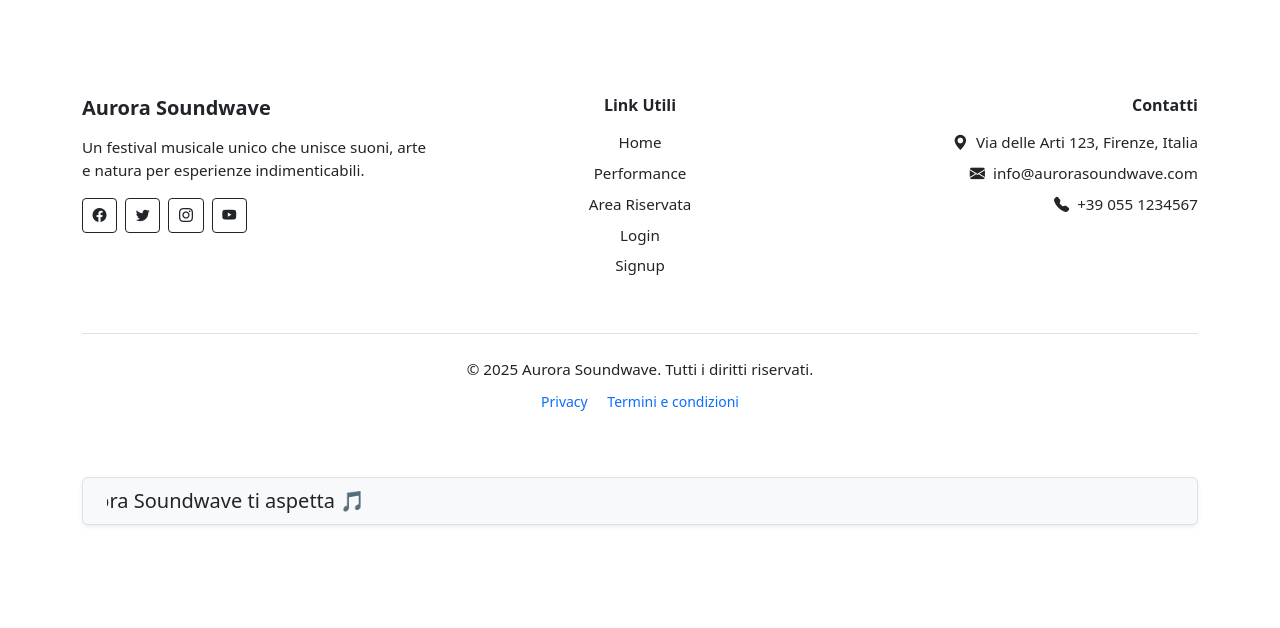
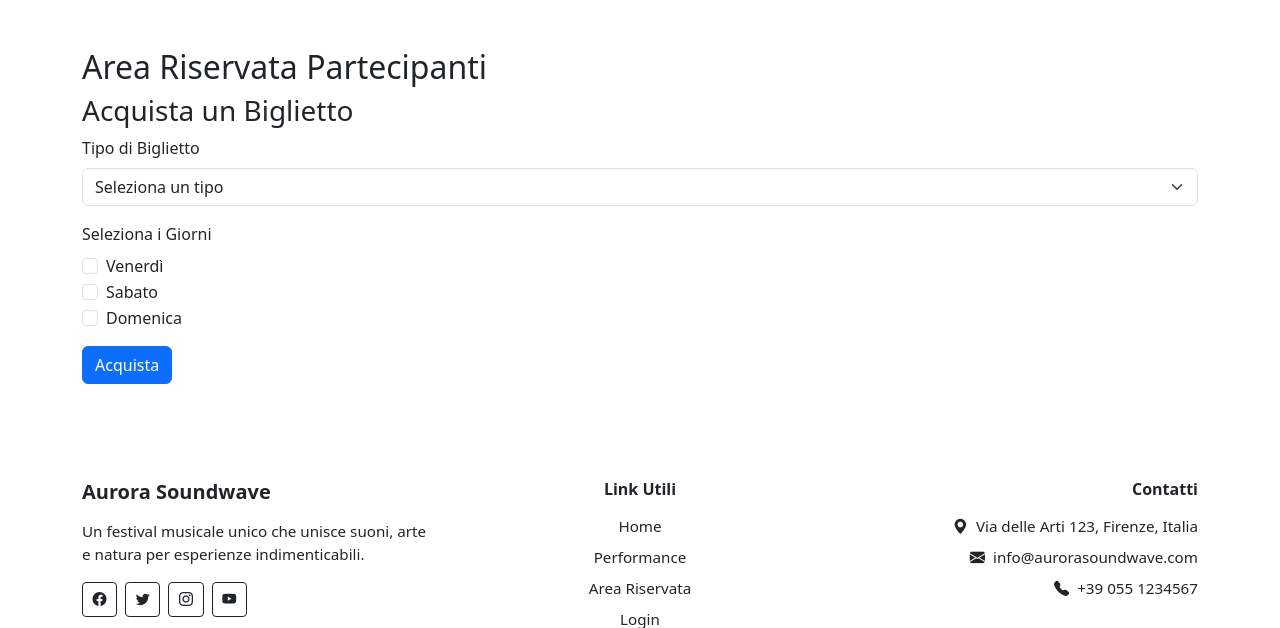
Before and after one commit to biancodavide3/festival, a Flask app: template src/templates/private/riservata_partecipanti.html in a window 1280 px wide. Shown: the part 56-684 px from the top of the page. Before the commit the page ends 581 px from the top, so only its background shows below. Run offline with Flask 3, Linux system fonts and the light colour scheme; the template is opened without the code that fills it, so the values that code supplies are empty.

Commit message:
implement riservata_partecipanti logic

```diff
--- a/src/dao/biglietti_dao.py
+++ b/src/dao/biglietti_dao.py
@@ -47,12 +47,13 @@ def get_biglietto_by_partecipante(id_partecipante):
         giorni = [r["giorno"] for r in righe if r["giorno"]]
 
         biglietto = {
-            "id": righe[0].get('id', ''),
+            "id": righe[0]["id"],
             "id_partecipante": righe[0]["id_partecipante"],
             "tipo": righe[0]["tipo"],
             "data_acquisto": righe[0]["data_acquisto"],
             "giorni": giorni
         }
+
         return biglietto
     except sqlite3.Error as e:
         logging.error(f"get_biglietto_by_partecipante: {e}")
--- a/src/templates/private/riservata_partecipanti.html
+++ b/src/templates/private/riservata_partecipanti.html
@@ -1,6 +1,4 @@
-{% extends "base.html" %} {% block title %}{{ user.nome }} {{ user.cognome }} |
-Aurora Soundwave{% endblock %}
-{% block content %}
+{% extends "base.html" %} {% block content %}
 <div
   id="flash-notifications"
   class="position-fixed top-0 start-50 translate-middle-x mt-3"
@@ -22,4 +20,93 @@ Aurora Soundwave{% endblock %}
   </div>
   {% endfor %} {% endif %} {% endwith %}
 </div>
+<div class="container mt-5">
+  <h2>Area Riservata Partecipanti</h2>
+
+  {% if biglietto %}
+  <h3>Dettagli Biglietto</h3>
+  <ul>
+    <li><strong>Tipo:</strong> {{ biglietto.tipo }}</li>
+    <li><strong>Data Acquisto:</strong> {{ biglietto.data_acquisto }}</li>
+    <li>
+      <strong>Giorni Validità:</strong>
+      <ul>
+        {% for giorno in biglietto.giorni %}
+        <li>{{ giorno }}</li>
+        {% endfor %}
+      </ul>
+    </li>
+  </ul>
+  {% else %}
+  <h3>Acquista un Biglietto</h3>
+  <form method="POST" action="{{ url_for('private.compra_biglietto') }}">
+    <div class="mb-3">
+      <label for="tipo" class="form-label">Tipo di Biglietto</label>
+      <select class="form-select" id="tipo" name="tipo" required>
+        <option value="" selected disabled>Seleziona un tipo</option>
+        <option value="Biglietto Giornaliero">Biglietto Giornaliero</option>
+        <option value="Pass 2 Giorni">Pass 2 Giorni</option>
+        <option value="Full Pass">Full Pass</option>
+      </select>
+    </div>
+
+    <div class="mb-3">
+      <label class="form-label">Seleziona i Giorni</label>
+      <div class="form-check">
+        <input
+          class="form-check-input"
+          type="checkbox"
+          name="giorni"
+          value="Venerdi"
+          id="venerdi"
+        />
+        <label class="form-check-label" for="venerdi">Venerdì</label>
+      </div>
+      <div class="form-check">
+        <input
+          class="form-check-input"
+          type="checkbox"
+          name="giorni"
+          value="Sabato"
+          id="sabato"
+        />
+        <label class="form-check-label" for="sabato">Sabato</label>
+      </div>
+      <div class="form-check">
+        <input
+          class="form-check-input"
+          type="checkbox"
+          name="giorni"
+          value="Domenica"
+          id="domenica"
+        />
+        <label class="form-check-label" for="domenica">Domenica</label>
+      </div>
+    </div>
+
+    <button type="submit" class="btn btn-primary">Acquista</button>
+  </form>
+
+  <script>
+    const tipoSelect = document.getElementById("tipo");
+    const giorniCheckboxes = document.querySelectorAll('input[name="giorni"]');
+
+    tipoSelect.addEventListener("change", () => {
+      const tipo = tipoSelect.value;
+
+      giorniCheckboxes.forEach((cb) => {
+        cb.checked = false;
+        cb.disabled = false;
+      });
+
+      if (tipo === "Full Pass") {
+        giorniCheckboxes.forEach((cb) => {
+          cb.checked = true;
+          cb.disabled = true;
+        });
+      }
+    });
+  </script>
+  {% endif %}
+</div>
 {% endblock %}
```
Also changed, not shown: src/routes/private_routes.py (+20 -6 lines), src/festival.db, src/static/images/uploaded/9528d429-817c-4088-b714-b31152bf765a.png (added), src/static/images/uploaded/acc098c5-7033-4a77-9c4e-6f23851186e0.png (added).
